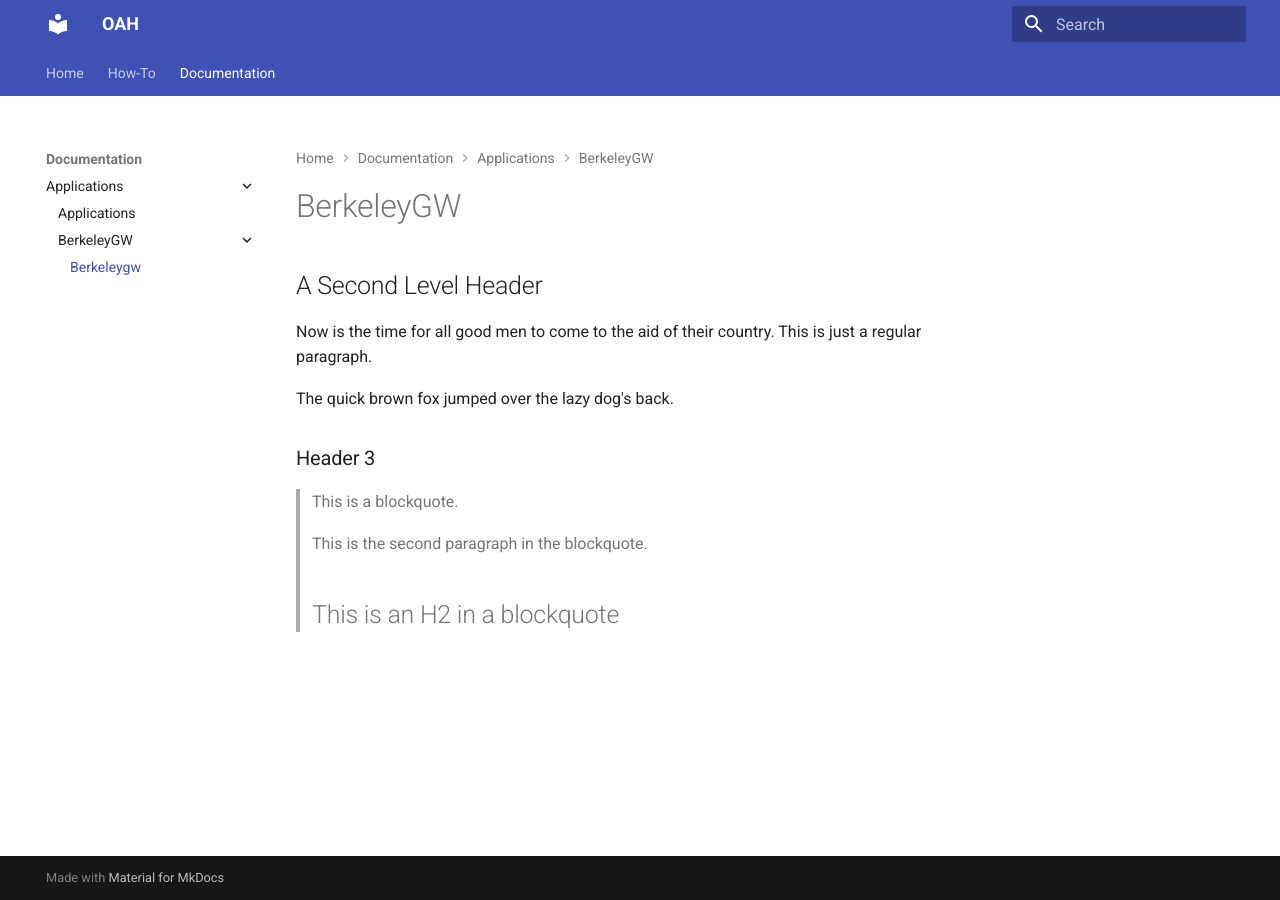
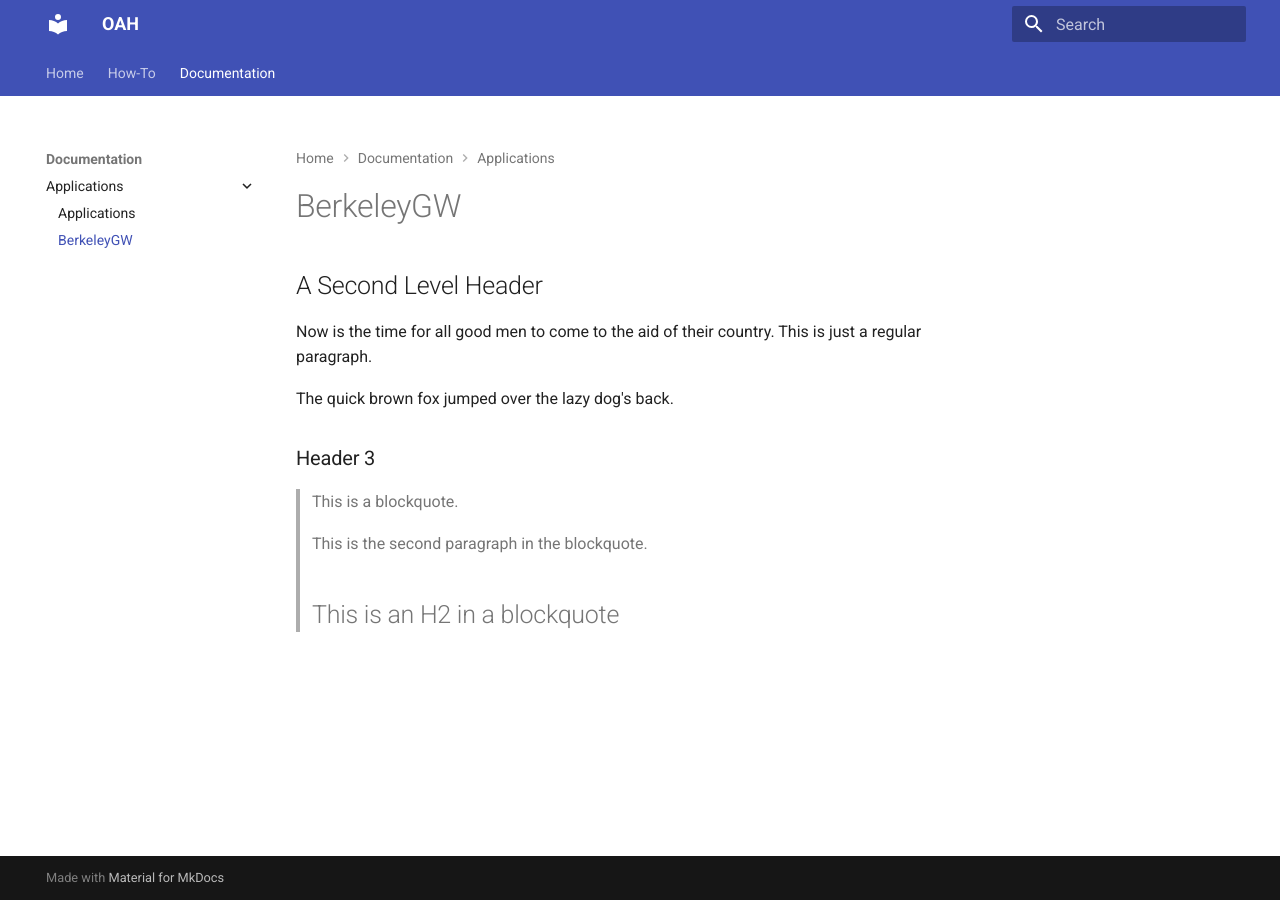
Before and after one commit to oahull0112/oahull0112.github.io, an MkDocs documentation site: the page built from docs/Documentation/Applications/berkeleygw.md, in a window 1280 px wide. Built offline with MkDocs 1.6.1 and Material for MkDocs 9.7.7, drawn with Linux system fonts in a browser that asks for light colours.

Commit message:
change bgw

```diff
--- a/mkdocs.yml
+++ b/mkdocs.yml
@@ -5,8 +5,7 @@ nav:
   - Documentation:
       - Applications:
         - Documentation/Applications/applications.md
-        - BerkeleyGW:
-          - Documentation/Applications/berkeleygw.md
+        - BerkeleyGW: Documentation/Applications/berkeleygw.md
 
 theme:
   name: material
```
